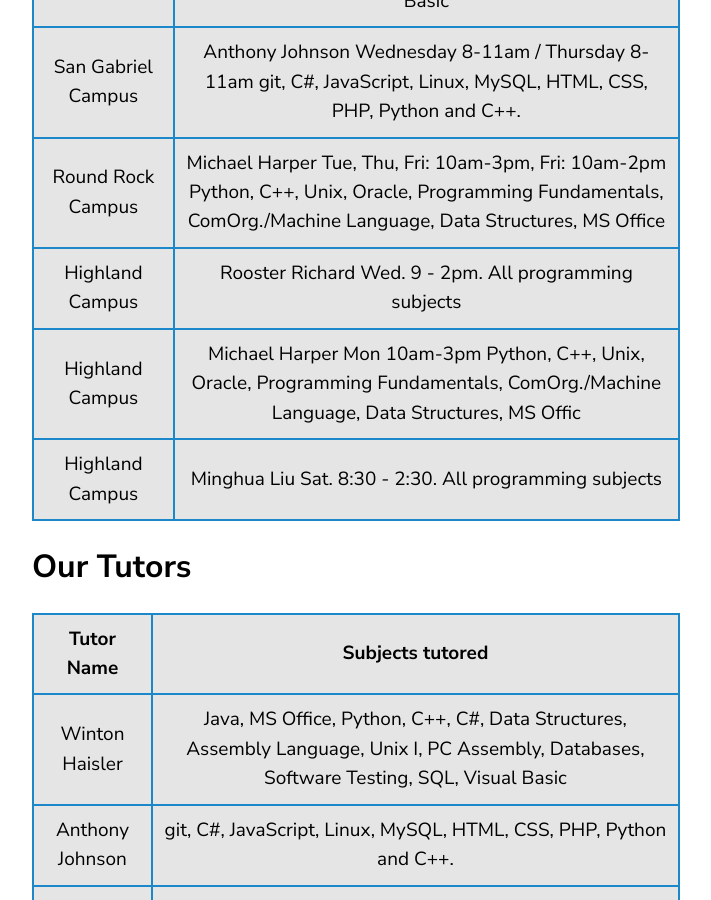
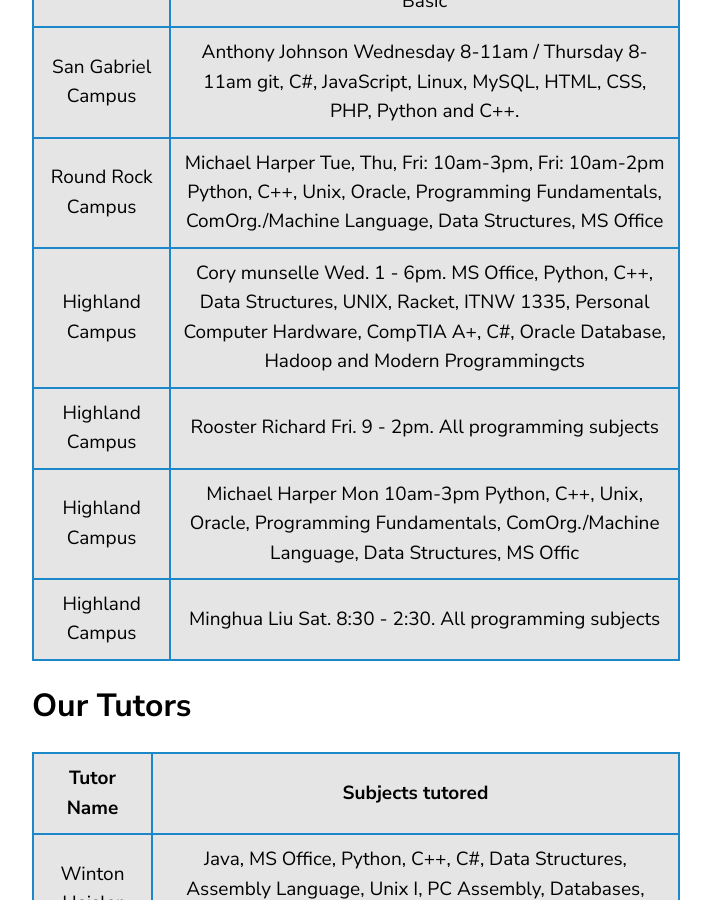
Before and after one commit to roosterrichard/acctutor, a Jekyll site: the page built from index.md, in a window 1280 px wide and 900 px high, scrolled down 1707 px. Shown: the whole window, without its empty margins (68-779 px from the left). Built offline with Jekyll 4.4.1, drawn with Linux system fonts in a browser that asks for light colours; our own code applies the rules of GitHub Pages for plain Markdown files.

Commit message:
Update index.md

```diff
--- a/index.md
+++ b/index.md
@@ -30,7 +30,8 @@ This is a first come first serve system where the average wait time is < 3 minut
 <tr><td>NorthRidge Campus</td><td>Winton Haisler Mon - Thu.  Java, MS Office, Python, C++, C#, Data Structures, Assembly Language, Unix I, PC Assembly, Databases, Software Testing, SQL, Visual Basic</td></tr>
 <tr><td>San Gabriel Campus</td><td>Anthony Johnson Wednesday 8-11am / Thursday 8-11am  git, C#, JavaScript, Linux, MySQL, HTML, CSS, PHP, Python and C++.</td></tr>
 <tr><td>Round Rock Campus</td><td>Michael Harper Tue, Thu, Fri: 10am-3pm, Fri: 10am-2pm Python, C++, Unix, Oracle, Programming Fundamentals, ComOrg./Machine Language, Data Structures, MS Office</td></tr>
-<tr><td>Highland Campus</td><td>Rooster Richard Wed. 9 - 2pm. All programming subjects</td></tr>
+  <tr><td>Highland Campus</td><td>Cory munselle Wed. 1 - 6pm. MS Office, Python, C++, Data Structures, UNIX, Racket, ITNW 1335, Personal Computer Hardware, CompTIA A+, C#, Oracle Database, Hadoop and Modern Programmingcts</td></tr>
+<tr><td>Highland Campus</td><td>Rooster Richard Fri. 9 - 2pm. All programming subjects</td></tr>
 <tr><td>Highland Campus</td><td>Michael Harper Mon 10am-3pm Python, C++, Unix, Oracle, Programming Fundamentals, ComOrg./Machine Language, Data Structures, MS Offic</td></tr>
 <tr><td>Highland Campus</td><td>Minghua Liu Sat. 8:30 - 2:30. All programming subjects</td></tr>
 </table>
```
